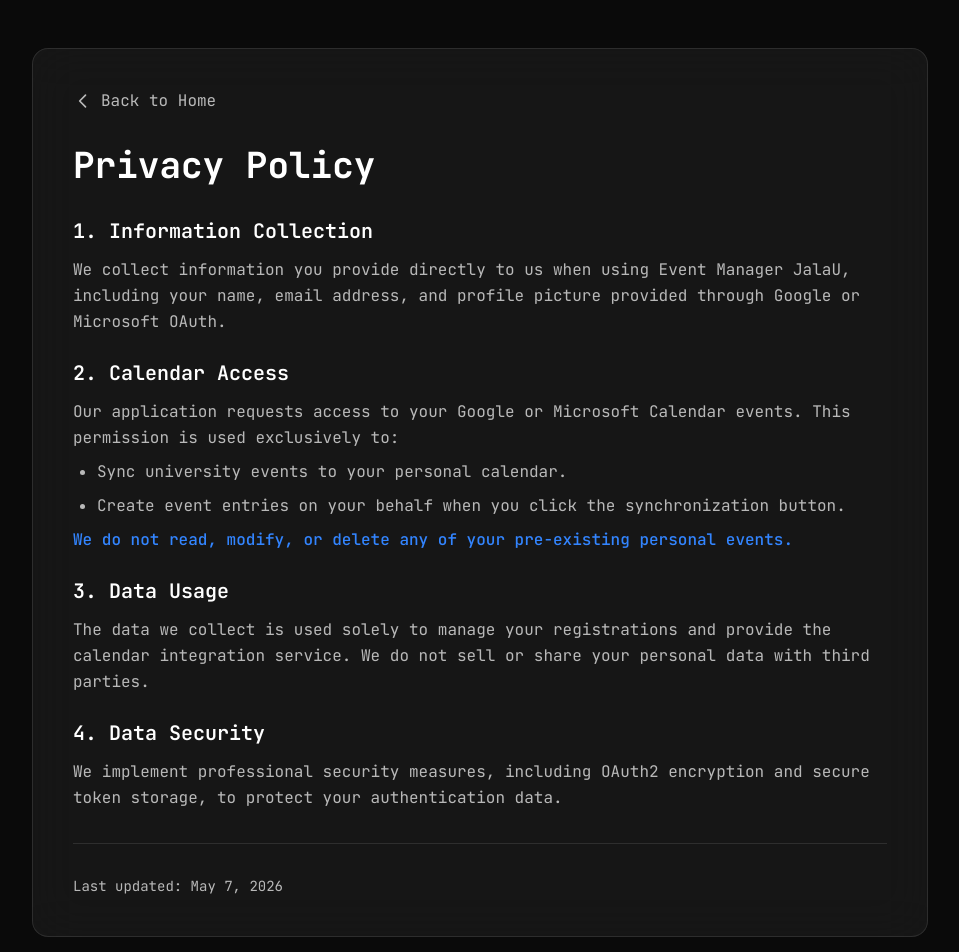
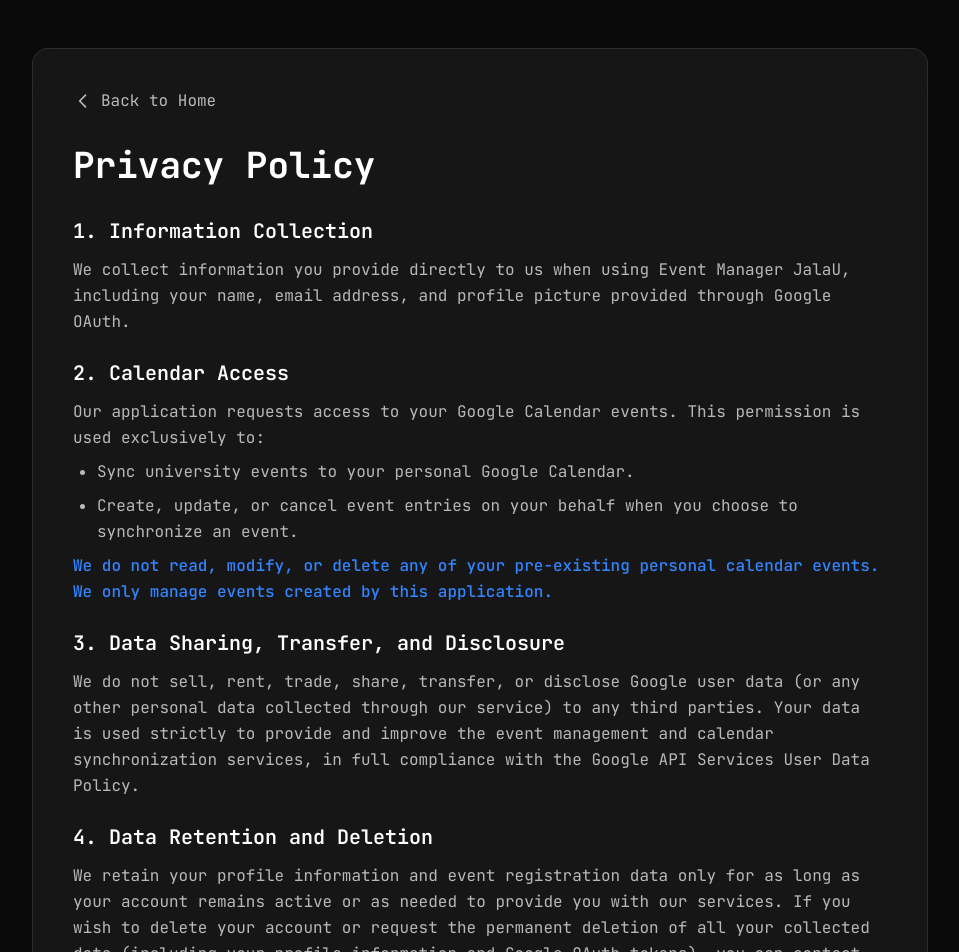
Before and after one commit to Catriel42/events-manager-jalau, an Angular app in the folder frontend/: page /privacy in a window 1280 px wide. Shown: the top 952 px of the page, without its empty margins (160-1119 px from the left). Built offline with nearby package versions, Linux system fonts and the light colour scheme.

Commit message:
docs: update privacy policy and terms for google oauth verification compliance

```diff
--- a/frontend/src/app/features/legal/privacy/privacy.component.ts
+++ b/frontend/src/app/features/legal/privacy/privacy.component.ts
@@ -20,31 +20,36 @@
       <div class="space-y-6 text-[var(--text-secondary)] leading-relaxed">
         <section>
           <h2 class="text-xl font-semibold text-[var(--text-primary)] mb-3">1. Information Collection</h2>
-          <p>We collect information you provide directly to us when using Event Manager JalaU, including your name, email address, and profile picture provided through Google or Microsoft OAuth.</p>
+          <p>We collect information you provide directly to us when using Event Manager JalaU, including your name, email address, and profile picture provided through Google OAuth.</p>
         </section>
 
         <section>
           <h2 class="text-xl font-semibold text-[var(--text-primary)] mb-3">2. Calendar Access</h2>
-          <p>Our application requests access to your Google or Microsoft Calendar events. This permission is used exclusively to:</p>
+          <p>Our application requests access to your Google Calendar events. This permission is used exclusively to:</p>
           <ul class="list-disc ml-6 mt-2 space-y-2">
-            <li>Sync university events to your personal calendar.</li>
-            <li>Create event entries on your behalf when you click the synchronization button.</li>
+            <li>Sync university events to your personal Google Calendar.</li>
+            <li>Create, update, or cancel event entries on your behalf when you choose to synchronize an event.</li>
           </ul>
-          <p class="mt-2 font-medium text-blue-400">We do not read, modify, or delete any of your pre-existing personal events.</p>
+          <p class="mt-2 font-medium text-blue-400">We do not read, modify, or delete any of your pre-existing personal calendar events. We only manage events created by this application.</p>
         </section>
 
         <section>
-          <h2 class="text-xl font-semibold text-[var(--text-primary)] mb-3">3. Data Usage</h2>
-          <p>The data we collect is used solely to manage your registrations and provide the calendar integration service. We do not sell or share your personal data with third parties.</p>
+          <h2 class="text-xl font-semibold text-[var(--text-primary)] mb-3">3. Data Sharing, Transfer, and Disclosure</h2>
+          <p>We do not sell, rent, trade, share, transfer, or disclose Google user data (or any other personal data collected through our service) to any third parties. Your data is used strictly to provide and improve the event management and calendar synchronization services, in full compliance with the Google API Services User Data Policy.</p>
         </section>
 
         <section>
-          <h2 class="text-xl font-semibold text-[var(--text-primary)] mb-3">4. Data Security</h2>
-          <p>We implement professional security measures, including OAuth2 encryption and secure token storage, to protect your authentication data.</p>
+          <h2 class="text-xl font-semibold text-[var(--text-primary)] mb-3">4. Data Retention and Deletion</h2>
+          <p>We retain your profile information and event registration data only for as long as your account remains active or as needed to provide you with our services. If you wish to delete your account or request the permanent deletion of all your collected data (including your profile information and Google OAuth tokens), you can contact us at <a href="mailto:event@events-jalau.me" class="text-blue-400 hover:underline">event@events-jalau.me</a>. Deletion requests are processed and completed within 30 days, after which your data is permanently purged from our active systems.</p>
+        </section>
+
+        <section>
+          <h2 class="text-xl font-semibold text-[var(--text-primary)] mb-3">5. Data Security</h2>
+          <p>We implement professional industry-standard security measures, including HTTPS encryption, secure OAuth2 protocols, and encrypted database storage for access/refresh tokens, to protect your data from unauthorized access, alteration, or destruction.</p>
         </section>
 
         <footer class="pt-8 border-t border-[var(--border-color)] mt-8">
-          <p class="text-sm">Last updated: May 7, 2026</p>
+          <p class="text-sm">Last updated: May 28, 2026</p>
         </footer>
       </div>
     </div>
--- a/frontend/src/app/features/legal/terms/terms.component.ts
+++ b/frontend/src/app/features/legal/terms/terms.component.ts
@@ -25,12 +25,12 @@
 
         <section>
           <h2 class="text-xl font-semibold text-[var(--text-primary)] mb-3">2. User Account</h2>
-          <p>You must use your institutional or personal account via Google/Microsoft OAuth to access certain features. You are responsible for maintaining the security of your authentication.</p>
+          <p>You must use your institutional or personal account via Google OAuth to access certain features. You are responsible for maintaining the security of your authentication.</p>
         </section>
 
         <section>
           <h2 class="text-xl font-semibold text-[var(--text-primary)] mb-3">3. Calendar Integration</h2>
-          <p>The calendar sync feature is provided "as is". While we strive for accuracy, we are not responsible for any issues arising from third-party API service interruptions (Google/Microsoft).</p>
+          <p>The calendar sync feature is provided "as is". While we strive for accuracy, we are not responsible for any issues arising from third-party API service interruptions (Google).</p>
         </section>
 
         <section>
```
